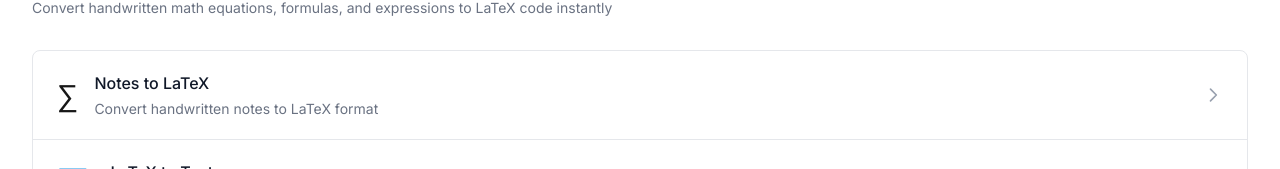
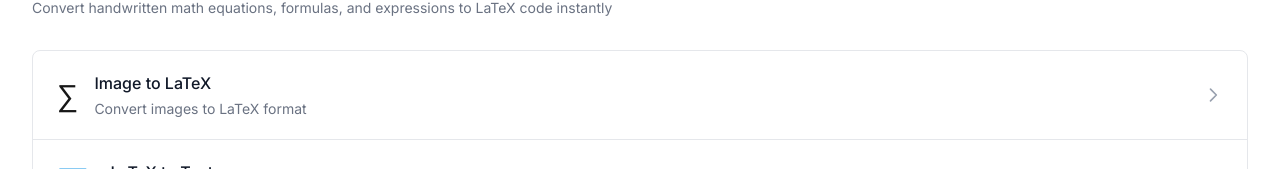
Before and after one commit to Octree-AI-Latex-Editor/tools, a Next.js app: page / in a window 1280 px wide. Shown: the part 143-312 px from the top of the page. Built offline with nearby package versions, Linux system fonts and the light colour scheme.

Commit message:
Rebrand: Notes to LaTeX → Image to LaTeX

```diff
--- a/app/page.tsx
+++ b/app/page.tsx
@@ -3,8 +3,8 @@ import Link from "next/link";
 const tools = [
   {
     id: 1,
-    title: "Notes to LaTeX",
-    description: "Convert handwritten notes to LaTeX format",
+    title: "Image to LaTeX",
+    description: "Convert images to LaTeX format",
     href: "/tools/math-to-latex",
     icon: "∑",
   },
--- a/app/tools/math-to-latex/page.tsx
+++ b/app/tools/math-to-latex/page.tsx
@@ -3,8 +3,8 @@ import AIToolLayout from '@/components/AIToolLayout';
 export default function MathToLatex() {
   return (
     <AIToolLayout
-      title="Notes to LaTeX Converter"
-      description="Convert handwritten notes and mathematical expressions to clean LaTeX code"
+      title="Image to LaTeX Converter"
+      description="Convert images of handwritten math and equations to clean LaTeX code"
       apiEndpoint="/api/convert"
       inputLabel="Your Handwritten Notes"
       outputLabel="Clean LaTeX Code"
```
Also changed, not shown: 1 other file (tests, documents, lock files or other folders).
